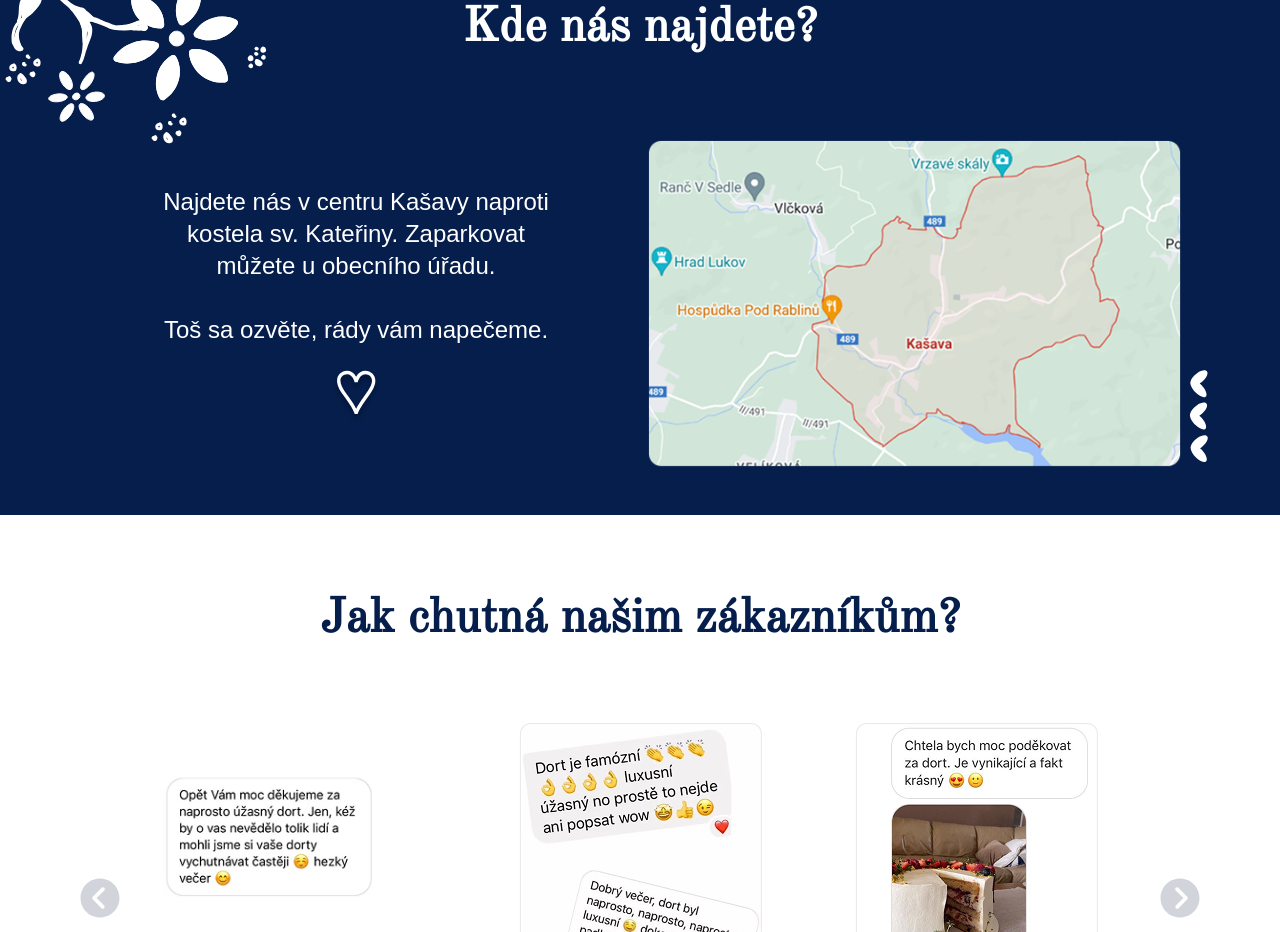
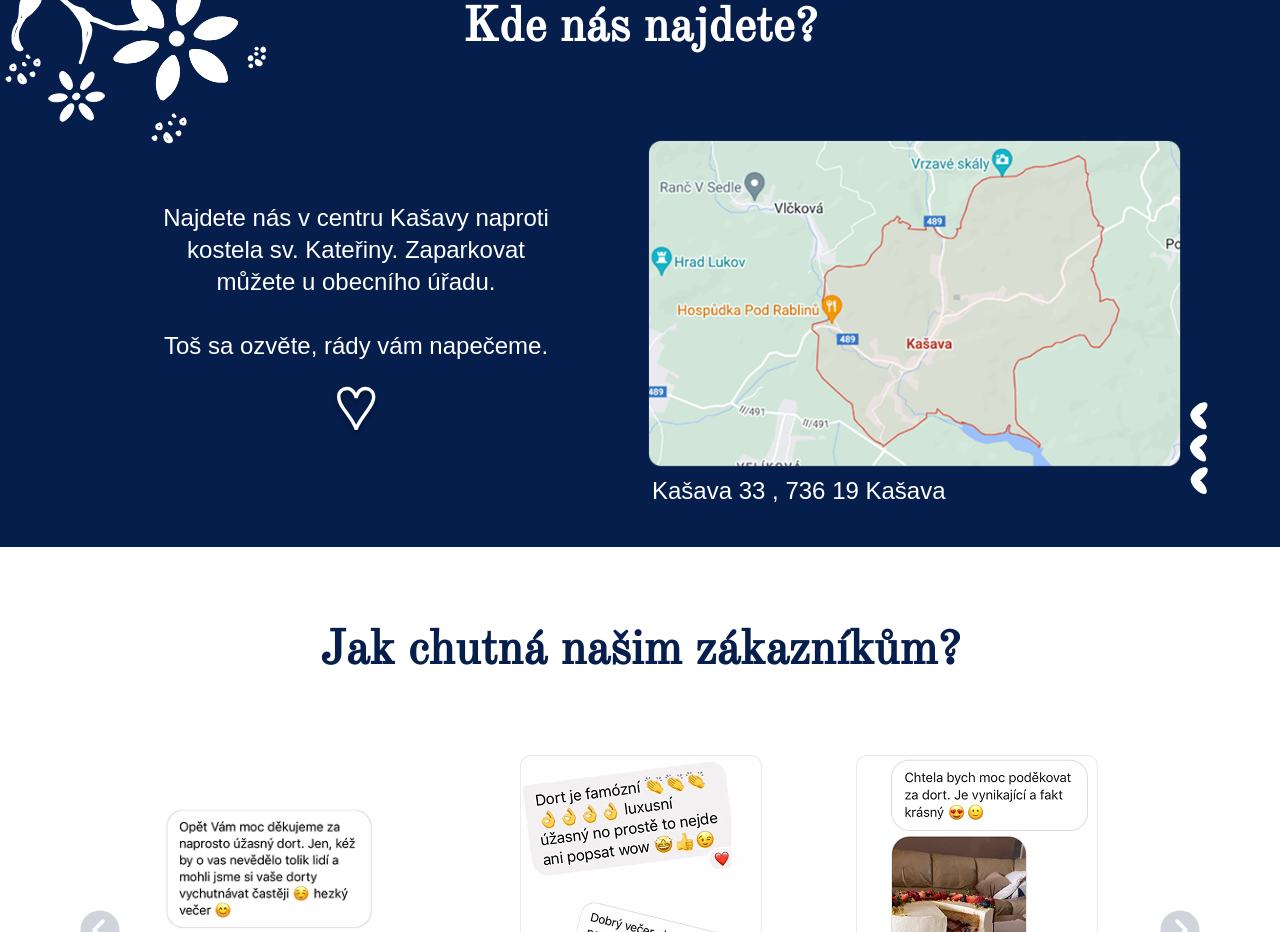
Before and after one commit to RadekM1/od-srdecka, a Next.js app: page / in a window 1280 px wide. Shown: the part 2260-3192 px from the top of the page. Built offline with nearby package versions, Linux system fonts and the light colour scheme; a web font is replaced by a local one.

Commit message:
bug: missing adress

```diff
--- a/src/components/index/whereToFindUs.tsx
+++ b/src/components/index/whereToFindUs.tsx
@@ -18,12 +18,15 @@ const WhereToFindUs = () => {
         <div className="w-full justify-center">
           <div className="flex justify-center flex-row w-full">
             <div className="flex h-full flex-col justify-center  w-full  items-center">
-              <div className="flex h-full justify-center  w-full  items-center">
+              <div className="flex h-full flex-col justify-center  w-full  items-center">
                 <img
                   className=" object-scale-down w-2/3 md:w-full p-2 duration-300 ease-in-out self-center flex"
                   src="/index/mapa.png"
                   alt="fotka teamu"
                 />
+                <span className="text-white font-abhaya text-2xl text-center pl-0 md:text-start w-full md:pl-3">
+                  Kašava 33 , 736 19 Kašava
+                </span>
               </div>
             </div>
             <div className="flex items-end self-end h-full ">
```
